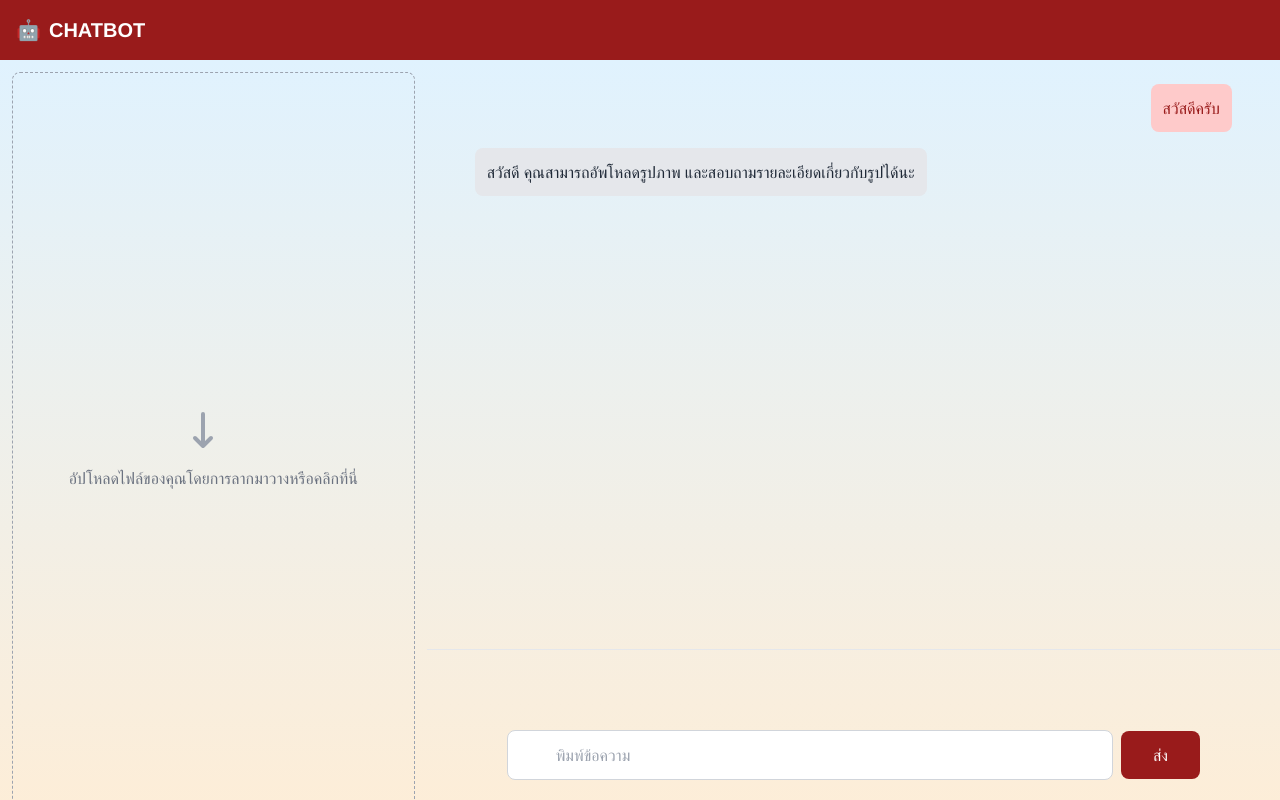
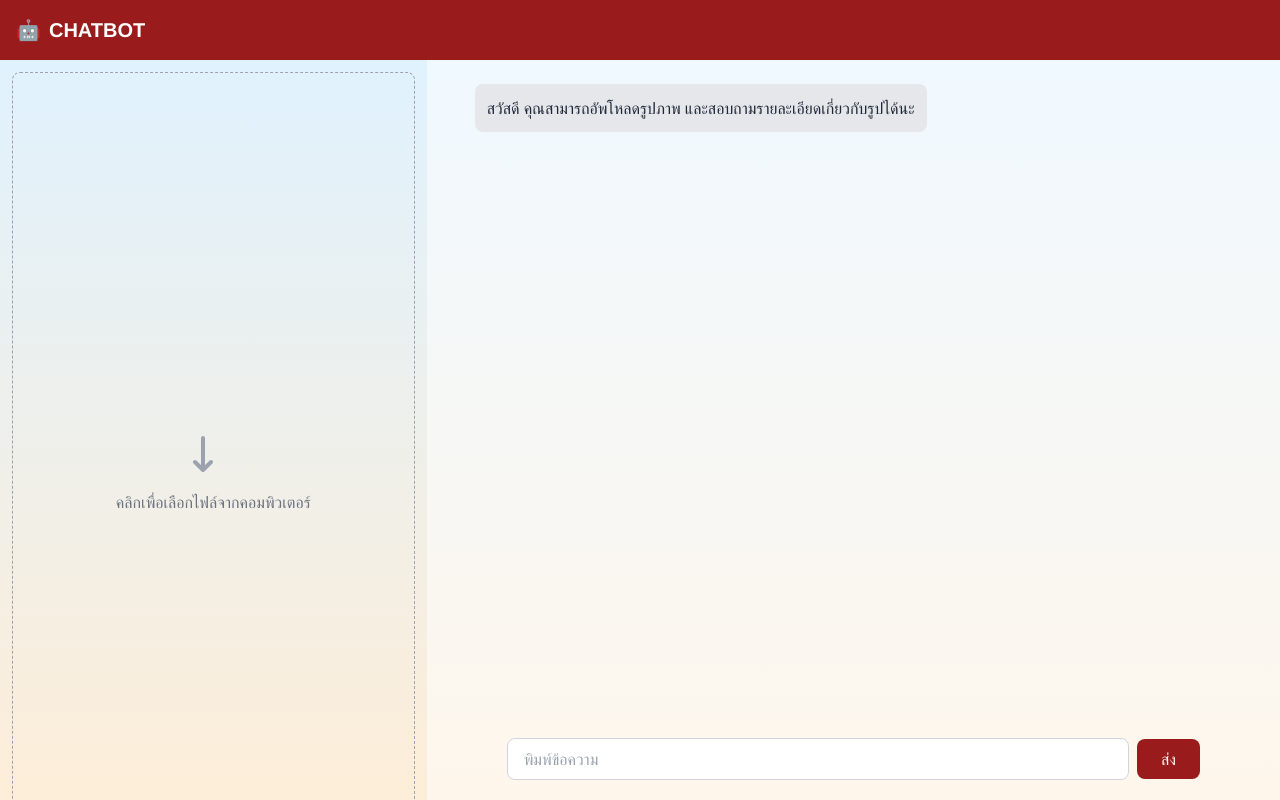
Before and after one commit to 64160047/ocr, a Vue app: page /Chat_Page in a window 1280 px wide. Built offline with nearby package versions, Linux system fonts and the light colour scheme.

Commit message:
Add trial use ocr

```diff
--- a/src/components/Chat_Page.vue
+++ b/src/components/Chat_Page.vue
@@ -10,17 +10,20 @@
   <div
     class="font-sans bg-gradient-to-t from-orange-100 to-sky-100 h-screen flex"
   >
-    <!-- Chat Header -->
-
     <!-- Sidebar for file upload -->
     <div class="w-1/3 border-red-400 flex flex-col p-3">
       <div class="text-center">
-        <div
+        <label
+          for="file-upload"
           class="border border-dashed border-gray-400 rounded-lg flex flex-col min-w-screen min-h-screen items-center justify-center"
         >
+        <div v-if="selectedImage" class="w-full h-auto">
+          <img :src="selectedImage" alt="Selected Image" class="w-full h-auto border rounded-md" />
+        </div>
+        <div v-else class="text-gray-500 text-center">
           <svg
             xmlns="http://www.w3.org/2000/svg"
-            class="h-12 w-12 mx-auto text-gray-400 "
+            class="h-12 w-12 mx-auto text-gray-400"
             fill="none"
             viewBox="0 0 24 24"
             stroke="currentColor"
@@ -32,15 +35,21 @@
               d="M3 16l4 4m0 0l4-4m-4 4V4"
             />
           </svg>
-          <p class="text-gray-500 mt-3 mb-12">
-            อัปโหลดไฟล์ของคุณโดยการลากมาวางหรือคลิกที่นี่
-          </p>
-        </div>
+          <p class="text-gray-500 mt-3">คลิกเพื่อเลือกไฟล์จากคอมพิวเตอร์</p>
+          </div><input
+            id="file-upload"
+            type="file"
+            class="hidden"
+            @change="handleFileUpload"
+          />
+        </label>
       </div>
     </div>
 
+
+
     <!-- Chat Section -->
-    <div class="w-2/3 flex flex-col">
+    <div class="backdrop-contrast-100 bg-white/50 w-2/3 flex flex-col">
       <div class="flex-1 overflow-y-auto pt-6  p-12 space-y-4">
         <div
           v-for="(message, index) in messages"
@@ -61,15 +70,18 @@
       </div>
 
       <!-- Input Section -->
-      <div class="p-20 border-t items-center justify-center">
-        <div class="flex items-center space-x-2">
+      <div class="p-20 flex items-center justify-center">
+        <div class="flex items-center space-x-2 w-full">
           <input
+            v-model="newMessage"
             type="text"
             placeholder="พิมพ์ข้อความ"
-            class="flex-1 border border-gray-300 rounded-lg px-12 py-3 focus:outline-none focus:ring focus:ring-red-300"
+            class="flex-1 border border-gray-300 rounded-lg px-4 py-2 focus:outline-none focus:ring focus:ring-red-300"
+            @keyup.enter="sendMessage"
           />
           <button
-            class="bg-red-800 text-white px-8 py-3 rounded-lg hover:bg-red-600"
+            @click="sendMessage"
+            class="bg-red-800 text-white px-6 py-2 rounded-lg hover:bg-red-600"
           >
             ส่ง
           </button>
@@ -84,11 +96,37 @@ export default {
   name: "ChatPage",
   data() {
     return {
+      newMessage: "",
       messages: [
-        { text: "สวัสดีครับ", isUser: true },
         { text: "สวัสดี คุณสามารถอัพโหลดรูปภาพ และสอบถามรายละเอียดเกี่ยวกับรูปได้นะ", isUser: false },
       ],
+      selectedImage: null, // เก็บ URL รูปที่เลือก
     };
+  },
+  mounted() {
+    // รับ URL รูปจาก query parameter
+    this.selectedImage = this.$route.query.image || null;
+  },
+  methods: {
+    sendMessage() {
+      if (this.newMessage.trim() !== "") {
+        this.messages.push({ text: this.newMessage, isUser: true });
+        setTimeout(() => {
+          this.messages.push({
+            text: `คุณพูดว่า: "${this.newMessage}" ฉันจะช่วยคุณได้อย่างไร?`,
+            isUser: false,
+          });
+        }, 1000);
+        this.newMessage = "";
+      }
+    },
+    handleFileUpload(event) {
+      const file = event.target.files[0];
+      if (file) {
+        console.log("Uploaded file:", file.name); // ล็อกชื่อไฟล์
+        alert(`อัปโหลดไฟล์สำเร็จ: ${file.name}`);
+      }
+    },
   },
 };
 </script>
--- a/src/components/Ocr_Page.vue
+++ b/src/components/Ocr_Page.vue
@@ -25,6 +25,7 @@
         <!-- Card 1 -->
         <div
           class="card-container bg-stone-100 drop-shadow-md transform transition duration-300 hover:scale-105 hover:bg-gray-100 hover:drop-shadow-xl rounded-lg overflow-hidden w-[280px] h-[430px] p-4"
+          @click="selectImage('https://via.placeholder.com/150')"
         >
           <div class="pt-3 mb-2">
             <h3 class="text-center text-md font-semibold">เอกสารใบเสร็จ</h3>
@@ -39,6 +40,7 @@
         <!-- Card 2 -->
         <div
           class="card-container bg-stone-100 drop-shadow-md transform transition duration-300 hover:scale-105 hover:bg-gray-100 hover:drop-shadow-xl rounded-lg overflow-hidden w-[280px] h-[430px] p-4"
+          @click="selectImage('https://via.placeholder.com/200')"
         >
           <div class="pt-3 mb-2">
             <h3 class="text-center text-md font-semibold">เอกสารราชการ</h3>
@@ -53,6 +55,7 @@
         <!-- Card 3 -->
         <div
           class="card-container bg-stone-100 drop-shadow-md transform transition duration-300 hover:scale-105 hover:bg-gray-100 hover:drop-shadow-xl rounded-lg overflow-hidden w-[280px] h-[430px] p-4"
+          @click="selectImage('https://via.placeholder.com/250')"
         >
           <div class="pt-3 mb-2">
             <h3 class="text-center text-md font-semibold">นิทานและนวนิยาย</h3>
@@ -67,6 +70,7 @@
         <!-- Card 4 -->
         <div
           class="card-container bg-stone-100 drop-shadow-md transform transition duration-300 hover:scale-105 hover:bg-gray-100 hover:drop-shadow-xl rounded-lg overflow-hidden w-[280px] h-[430px] p-4"
+          @click="selectImage('https://via.placeholder.com/350')"
         >
           <div class="pt-3 mb-2">
             <h3 class="text-center text-md font-semibold">ป้ายแนะนำ</h3>
@@ -84,8 +88,8 @@
     <div class="relative z-10 text-center mt-8">
       <button
         class="bg-red-800 text-white px-6 py-2 rounded-full text-lg hover:bg-red-600 focus:outline-none"
-         @click="goToChatPage"
-        >
+        @click="goToChatPage"
+      >
         เริ่มต้นใช้งาน
       </button>
     </div>
@@ -94,15 +98,21 @@
 
 <script>
 export default {
+  name: "OcrPage",
   methods: {
     goToChatPage() {
-      this.$router.push('/Chat_Page'); // ใช้ Vue Router ในการเปลี่ยนหน้า
+      this.$router.push('/Chat_Page'); // ไปยัง Chat Page
+    },
+    selectImage(image) {
+      // ส่งข้อมูลรูปไปยัง Chat_Page พร้อม query parameter
+      this.$router.push({ path: "/Chat_Page", query: { image } });
     },
   },
 };
 </script>
 
-<style >
+<style>
+/* CSS เดิม */
 html,
 body {
   margin: 0;
@@ -111,7 +121,6 @@ body {
   overflow: hidden;
 }
 
-/* Background Gradient Animation */
 @keyframes gradient {
   0% {
     background-position: 0% 50%;
@@ -125,12 +134,7 @@ body {
 }
 
 .animate-gradient {
-  background: linear-gradient(
-    270deg,
-    #EFD8E7,
-    #F3E6DD,
-    #C1DFF9
-  );
+  background: linear-gradient(270deg, #efd8e7, #f3e6dd, #c1dff9);
   background-size: 400% 1000%;
   animation: gradient 10s ease infinite;
   z-index: -1;
@@ -139,9 +143,9 @@ body {
   left: 0;
   width: 100%;
   min-height: 100%;
-},
+}
+
 .card-container:hover {
-  cursor: pointer; /* เพิ่ม pointer */
-
+  cursor: pointer;
 }
 </style>
```
